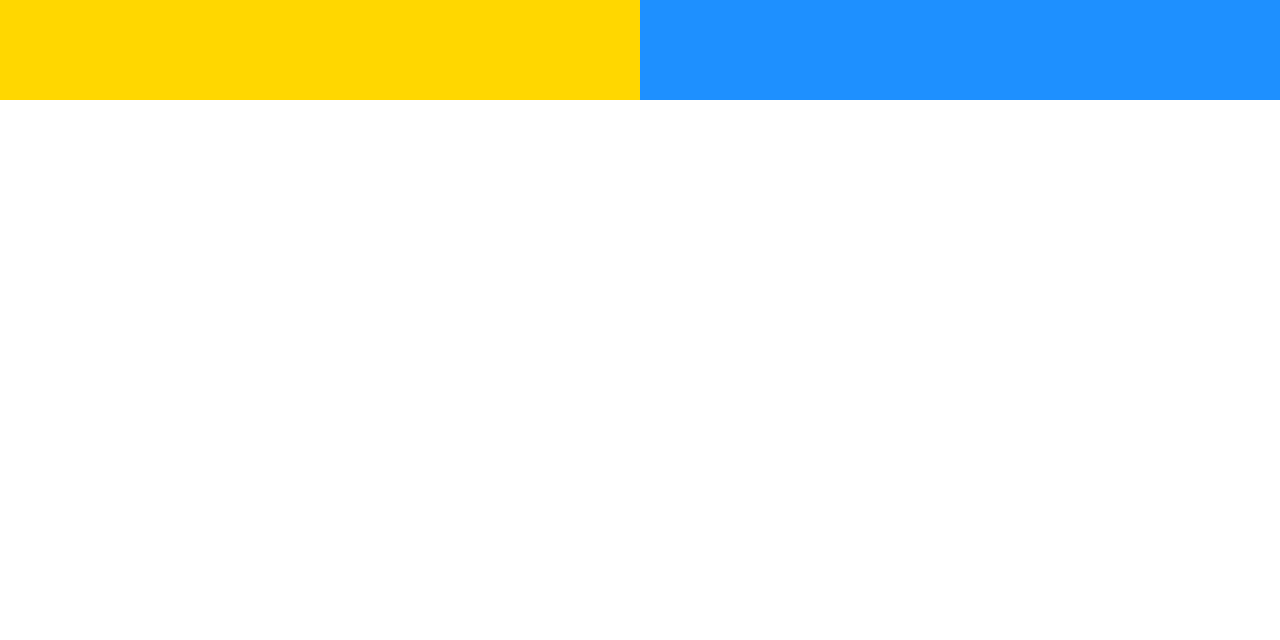
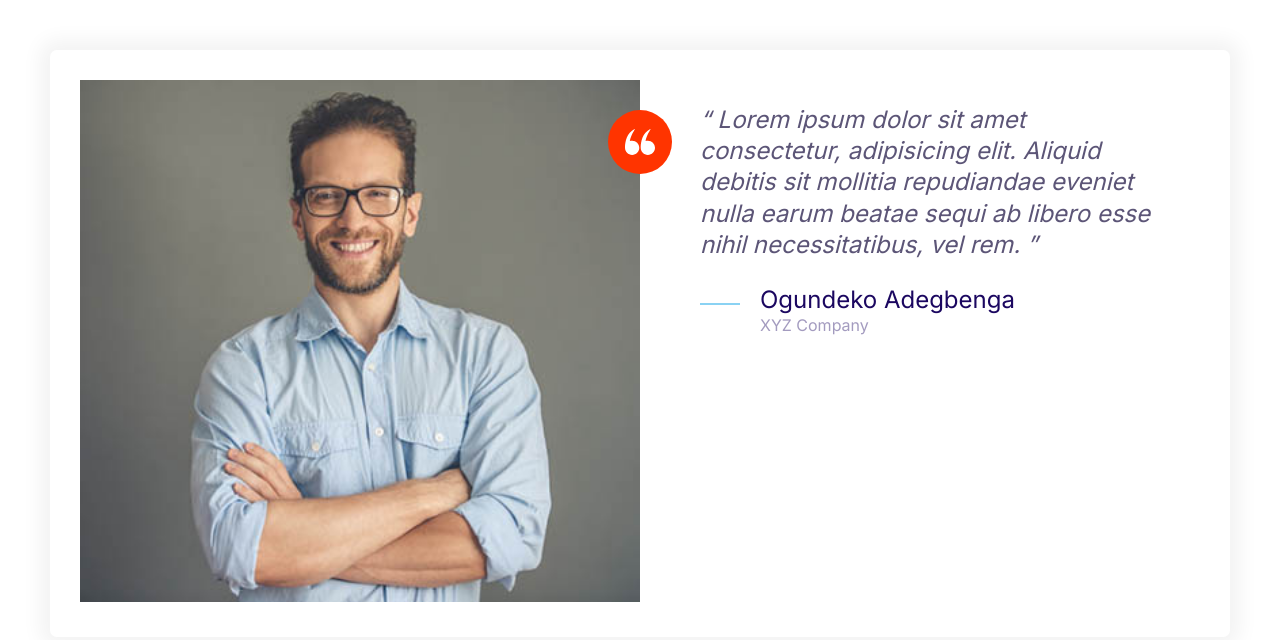
Before and after one commit to coodybag/Demo-project2022, a plain HTML site: page projectOne/HTML/index.html in a window 1280 px wide. Drawn offline with Linux system fonts and the light colour scheme.

Commit message:
Building testimonial component.

```diff
--- a/projectOne/CSS/styles.css
+++ b/projectOne/CSS/styles.css
@@ -23,6 +23,9 @@ body {
   color: var(--color-body);
   font-family: Inter, Arial, Arial, Helvetica, sans-serif;
   font-size: 2.4rem;
+}
+.body-padding {
+  padding: 5rem;
 }
 h1,
 h2,
@@ -143,10 +146,6 @@ a {
   width: 40px;
   height: 40px;
 }
-/*skins*/
-.icon--primary {
-  fill: var(--color-primary);
-}
 .icon-container {
   background: #f3f9f8;
   width: 64px;
@@ -156,6 +155,21 @@ a {
   justify-content: center;
   align-items: center;
 }
+/*skins*/
+.icon--primary {
+  fill: var(--color-primary);
+}
+.icon--white {
+  fill: #fff;
+}
+.icon--small {
+  width: 30px;
+  height: 30px;
+}
+.icon-container--accent {
+  background: var(--color-accent);
+}
+
 /*BUTTONS*/
 /*structure*/
 .btn {
@@ -395,3 +409,28 @@ a {
     grid-template-columns: repeat(2, 1fr);
   }
 }
+
+/*TESTIMONIAL*/
+.testimonial {
+  padding: 3rem;
+}
+.testimonial__image {
+  position: relative;
+}
+.testimonial__image > img {
+  width: 100%;
+}
+.testimonial__image > .icon-container {
+  position: absolute;
+  top: 3rem;
+  right: -32px;
+}
+@media screen and (min-width: 768px) {
+  .testimonial .quote,
+  .testimonial__image .quote__author {
+    font-size: 2.4rem;
+  }
+  .testimonial .quote {
+    margin-left: 6rem;
+  }
+}
--- a/projectOne/HTML/index.html
+++ b/projectOne/HTML/index.html
@@ -14,10 +14,41 @@
     <link rel="stylesheet" href="../CSS/normalize.css" />
     <link rel="stylesheet" href="../CSS/styles.css" />
   </head>
-  <body>
-    <div class="grid grid--1x2">
-      <div class="grid1"></div>
-      <div class="grid2"></div>
+  <body class="body-padding">
+    <div class="card testimonial">
+      <div class="grid grid--1x2">
+        <div class="testimonial__image">
+          <img
+            src="../images/testimonial.jpg"
+            alt="A happy, smiling customer"
+          />
+          <span class="icon-container icon-container--accent">
+            <svg class="icon icon--white icon--small">
+              <use xlink:href="../images/sprite.svg#quotes"></use>
+            </svg>
+          </span>
+        </div>
+        <blockquote class="quote">
+          <p class="quote__text">
+            Lorem ipsum dolor sit amet consectetur, adipisicing elit. Aliquid
+            debitis sit mollitia repudiandae eveniet nulla earum beatae sequi ab
+            libero esse nihil necessitatibus, vel rem.
+          </p>
+          <footer>
+            <div class="media">
+              <div class="media__image">
+                <svg class="icon icon--primary quote__line">
+                  <use xlink:href="../images/sprite.svg#line"></use>
+                </svg>
+              </div>
+              <div class="media__body">
+                <h3 class="media__title quote__author">Ogundeko Adegbenga</h3>
+                <p class="quote__company">XYZ Company</p>
+              </div>
+            </div>
+          </footer>
+        </blockquote>
+      </div>
     </div>
   </body>
 </html>
```
Also changed, not shown: projectOne/images/testimonial.jpg (added).
